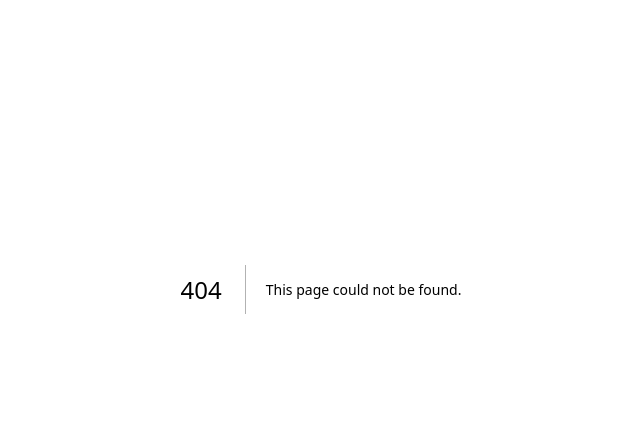
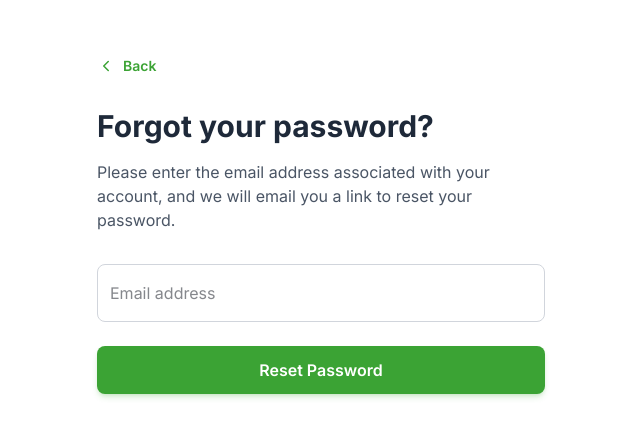
Before and after one commit to SopnilSwapon/softvence-career-assessment, a Next.js app: page /forgot-password in a window 1280 px wide. Before the commit this address had no page. Shown: the part 111-548 px from the top of the page, without its empty margins (319-959 px from the left). Built offline with nearby package versions, Linux system fonts and the light colour scheme.

Commit message:
added forget password form api intregation

```diff
--- /dev/null
+++ b/src/app/forgot-password/page.tsx
@@ -0,0 +1,134 @@
+"use client";
+import { useState } from "react";
+import { ChevronLeft } from "lucide-react";
+import axios from "axios";
+import { useRouter } from "next/navigation";
+import Link from "next/link";
+
+export default function ForgotPassword() {
+  const [email, setEmail] = useState("");
+  const [loading, setLoading] = useState(false);
+  const [error, setError] = useState<string | null>(null);
+  const [successMessage, setSuccessMessage] = useState<string | null>(null);
+  const navigate = useRouter();
+
+  const validateEmail = (email: string) => {
+    return /^[\w-.]+@([\w-]+\.)+[\w-]{2,4}$/.test(email);
+  };
+
+  const handleSubmit = async (e: React.FormEvent) => {
+    e.preventDefault();
+    setError(null);
+    setSuccessMessage(null);
+
+    if (!email || !validateEmail(email)) {
+      setError("Please enter a valid email address.");
+      return;
+    }
+
+    setLoading(true);
+    try {
+      interface ForgotPasswordResponse {
+        message?: string;
+        // eslint-disable-next-line @typescript-eslint/no-explicit-any
+        [key: string]: any;
+      }
+
+      const response = await axios.post<ForgotPasswordResponse>(
+        "https://apitest.softvencefsd.xyz/api/forgot-password",
+        {
+          email,
+        },
+        {
+          headers: {
+            "Content-Type": "application/json",
+          },
+        },
+      );
+      const data: ForgotPasswordResponse = response.data;
+      console.log(data);
+      if (data && data.message) {
+        setSuccessMessage(
+          data.message || "Password reset link sent to your email.",
+        );
+        navigate.push("/forgot-password/new-password"); // Redirect to new password page with email
+      } else {
+        setError(
+          (data && (data as ForgotPasswordResponse).message) ||
+            "Failed to send reset link. Please try again.",
+        );
+      }
+      // eslint-disable-next-line @typescript-eslint/no-explicit-any
+    } catch (err: any) {
+      console.error("Forgot password error:", err);
+      if (err.response && err.response.data && err.response.data.message) {
+        setError(err.response.data.message);
+      } else {
+        setError("An unexpected error occurred. Please try again later.");
+      }
+    } finally {
+      setLoading(false);
+    }
+  };
+
+  return (
+    <div className="min-h-screen bg-white flex flex-col -mt-16">
+      {/* Main Content */}
+      <div className="flex-1 flex items-center justify-center px-6 py-8">
+        <div className="w-full max-w-md space-y-8">
+          {/* Back Button */}
+          <Link
+            href="/login"
+            className="inline-flex items-center gap-2 text-sm font-semibold text-primary hover:text-primary-700"
+          >
+            <ChevronLeft size={18} />
+            Back
+          </Link>
+
+          {/* Header */}
+          <div className="space-y-4">
+            <h1 className="text-3xl font-bold text-gray-800">
+              Forgot your password?
+            </h1>
+            <p className="text-gray-600">
+              Please enter the email address associated with your account, and
+              we will email you a link to reset your password.
+            </p>
+          </div>
+
+          {error && <p className="text-red-500 text-sm text-center">{error}</p>}
+          {successMessage && (
+            <p className="text-green-500 text-sm text-center">
+              {successMessage}
+            </p>
+          )}
+
+          {/* Reset Form */}
+          <form onSubmit={handleSubmit} className="space-y-6">
+            {/* Email Field */}
+            <div>
+              <input
+                type="email"
+                placeholder="Email address"
+                value={email}
+                onChange={(e) => setEmail(e.target.value)}
+                required
+                className="w-full px-3 py-4 border border-gray-300 rounded-lg focus:outline-none focus:ring-2 focus:ring-primary focus:border-transparent"
+                disabled={loading}
+              />
+            </div>
+
+            {/* Reset Button */}
+            <button
+              type="submit"
+              className="w-full bg-primary hover:brightness-110 text-white font-semibold py-3 px-4 rounded-lg transition-all shadow-md shadow-primary/20"
+              disabled={loading}
+            >
+              {loading ? "Sending..." : "Reset Password"}
+            </button>
+          </form>
+        </div>
+      </div>
+    </div>
+  );
+}
--- a/src/app/registration/email-verification/page.tsx
+++ b/src/app/registration/email-verification/page.tsx
@@ -62,7 +62,6 @@ export default function EmailVerification() {
       }
       // eslint-disable-next-line @typescript-eslint/no-explicit-any
     } catch (err: any) {
-      console.error("Resend OTP error:", err);
       setError(
         err.response?.data?.message ||
           "An unexpected error occurred. Please try again later.",
```
Also changed, not shown: src/app/forgot-password/new-password/page.tsx (added).
